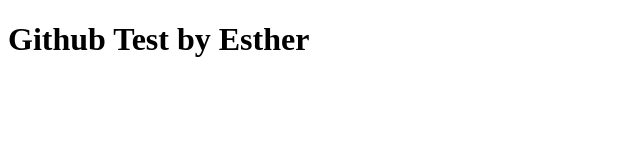
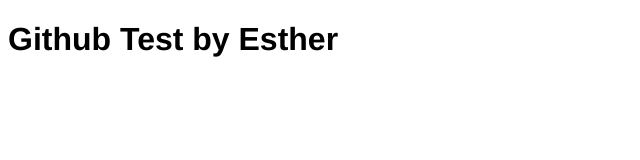
Before and after one commit to chrisechau/1950Repo, a plain HTML site: page index.html in a window 1280 px wide. Shown: the whole page, without its empty margins (0-640 px from the left). Drawn offline with Linux system fonts and the light colour scheme.

Commit message:
Added style for body text

```diff
--- a/index.html
+++ b/index.html
@@ -2,6 +2,11 @@
 <html>
 <head>
 	<title>Github Test</title>
+	<style>
+		body {
+			font-family: "Helvetica Neue", Helvetica, Arial, Sans-serif;
+		}
+	</style>
 </head>
 <body>
 	<h1>Github Test by Esther</h1>
```
